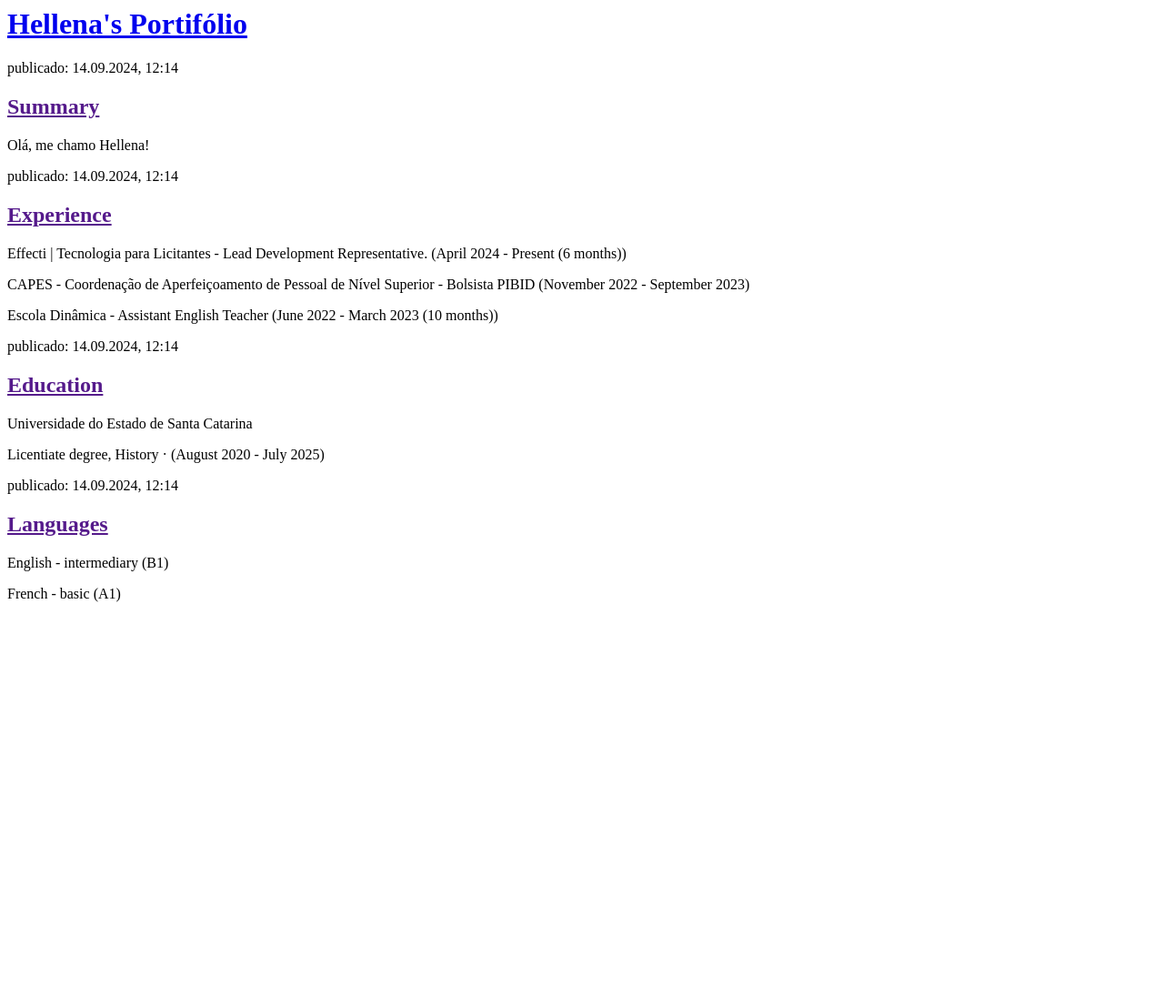
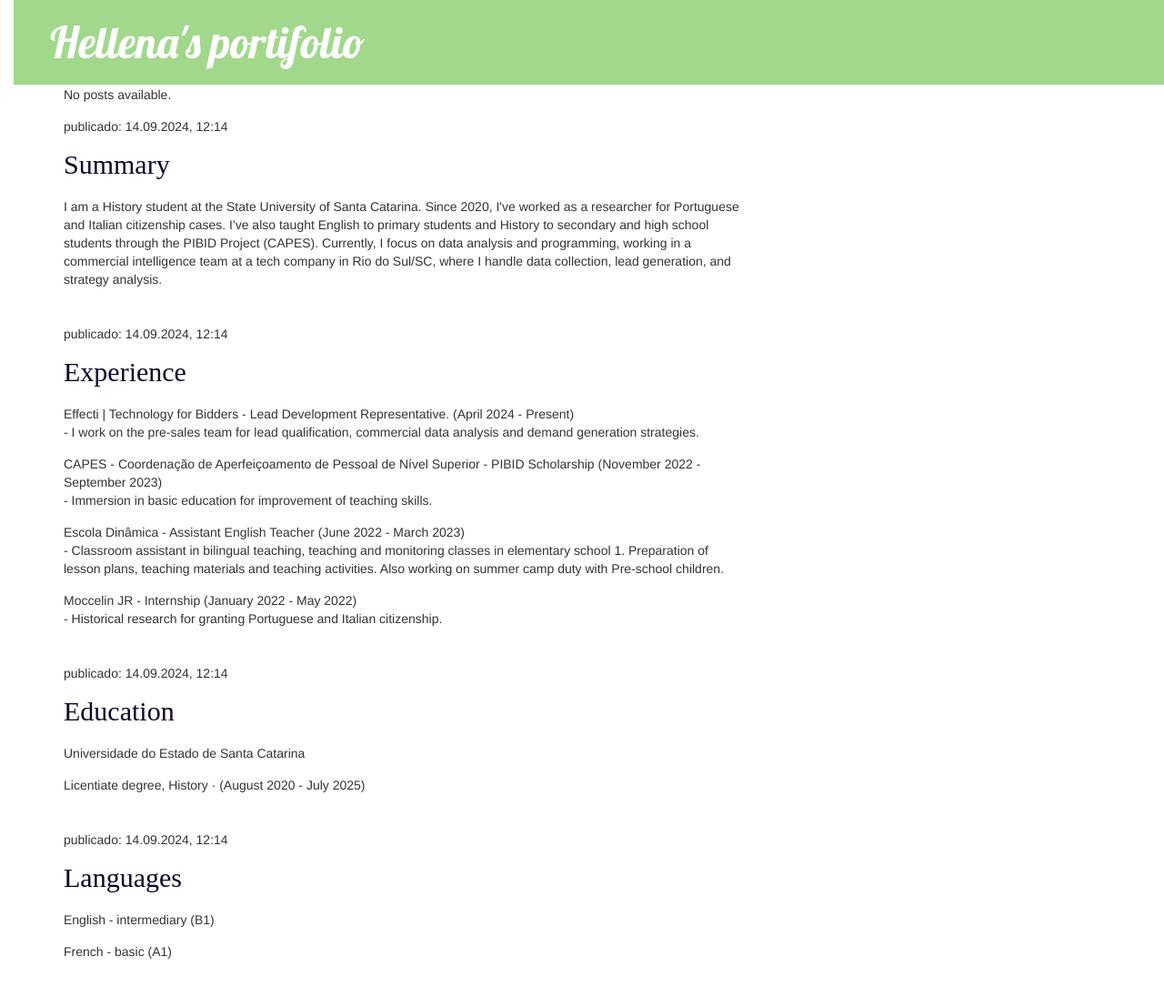
Before and after one commit to Hellena-Julia/my-first-blog, a Django app: page / in a window 1280 px wide. Shown: the whole page at 91% size. Before the commit the page ends 662 px from the top, so only its background shows below. Run offline with Django 5.2, Linux system fonts and the light colour scheme; data comes from the database, SQL or seed files in the repository; some libraries are stand-ins or nearby versions.

Commit message:
Added view and template for detailed blog post as well as CSS for the site.

```diff
--- /dev/null
+++ b/blog/static/css/blog.css
@@ -0,0 +1,85 @@
+/* Estilo da página header */
+.page-header {
+    background-color: #a1d88b; /* Fundo verde */
+    margin: 0; /* Remove a margem externa */
+    padding: 20px 20px 20px 40px; /* Preenchimento interno */
+}
+
+/* Estilo dos elementos dentro do cabeçalho */
+.page-header h1, .page-header h1 a, .page-header h1 a:visited, .page-header h1 a:active {
+    color: #ffffff; /* Texto branco */
+    font-size: 36pt; /* Tamanho da fonte */
+    text-decoration: none; /* Remove o sublinhado */
+    font-family: 'Lobster', cursive; /* Fonte Lobster */
+    margin: 0; /* Remove a margem externa */
+}
+
+/* Certifique-se de que não há margem ou preenchimento adicionais no body */
+body {
+    margin: 0; /* Remove a margem do body */
+    padding: 0; /* Remove o preenchimento do body */
+}
+
+/* Estilo para os cabeçalhos principais */
+h1, h2, h3, h4 {
+    font-family: 'Lobster', cursive; /* Fonte cursiva para cabeçalhos principais */
+    margin: 0; /* Remove a margem dos cabeçalhos */
+}
+
+/* Estilo para cabeçalhos de seção específicos */
+.section-heading h2 {
+    font-family: 'Times New Roman', serif; /* Fonte tradicional para cabeçalhos de seção */
+    margin-bottom: 20px; /* Espaçamento inferior */
+}
+
+/* Estilo para o conteúdo das seções */
+#summary, #experience, #education, #languages {
+    margin-bottom: 40px; /* Espaçamento inferior entre seções */
+}
+
+/* Espaçamento para os parágrafos */
+p {
+    margin-bottom: 15px; /* Espaçamento inferior entre parágrafos */
+}
+
+/* Estilo para os links dentro de h2 */
+h1 a, h2 a {
+    color: #100429; /* Cor dos links */
+    text-decoration: none; /* Remove o sublinhado dos links */
+}
+
+/* Estilo do conteúdo da página */
+.content {
+    margin-left: 40px; /* Espaçamento interno à esquerda */
+}
+
+/* Estilo das datas nos posts */
+.date {
+    color: #828282; /* Cor da data */
+}
+
+/* Estilo do formulário de postagem */
+.post-form textarea, .post-form input {
+    width: 100%; /* Largura total do formulário */
+}
+
+/* Estilo dos itens do menu superior */
+.top-menu, .top-menu:hover, .top-menu:visited {
+    color: #ffffff; /* Cor do menu */
+    float: right; /* Alinhamento à direita */
+    font-size: 26pt; /* Tamanho da fonte do menu */
+    margin-right: 20px; /* Margem à direita */
+}
+
+/* Estilo dos posts */
+.post {
+    margin-bottom: 70px; /* Espaçamento inferior entre posts */
+}
+
+/* Estilo dos links dentro dos posts */
+.post h2 a, .post h2 a:visited {
+    color: #000000; /* Cor dos links dos posts */
+}
+body {
+    padding-left: 15px;
+}
--- /dev/null
+++ b/blog/templates/blog/base.html
@@ -0,0 +1,87 @@
+{% load static %}
+<!DOCTYPE html>
+<html>
+<head>
+    <title>Hellena's Portifólio</title>
+    <link rel="stylesheet" href="//maxcdn.bootstrapcdn.com/bootstrap/3.2.0/css/bootstrap.min.css">
+    <link rel="stylesheet" href="//maxcdn.bootstrapcdn.com/bootstrap/3.2.0/css/bootstrap-theme.min.css">
+    <link rel="stylesheet" href="{% static 'css/blog.css' %}">
+    <link href="//fonts.googleapis.com/css?family=Lobster&subset=latin,latin-ext" rel="stylesheet" type="text/css">
+</head>
+<body>
+    <div class="page-header">
+        <h1><a href="/">Hellena's portifolio</a></h1>
+    </div>
+
+    <div class="content container">
+        <div class="row">
+            <div class="col-md-8">
+                {% block content %}
+                <!-- Adicionando o conteúdo dos posts -->
+                {% for post in posts %}
+                    <div class="post">
+                        <div class="date">
+                            <p>published: {{ post.published_date }}</p>
+                        </div>
+                        <h2><a href="">{{ post.title }}</a></h2>
+                        <p>{{ post.text|linebreaksbr }}</p>
+                    </div>
+                {% empty %}
+                    <p>No posts available.</p>
+                {% endfor %}
+                {% endblock %}
+
+                <!-- Seções adicionais como Summary, Experience, Education, e Languages -->
+                <div class="post2 section-heading">
+                    <section id="summary">
+                        <p>publicado: 14.09.2024, 12:14</p>
+                        <h2><a href="">Summary</a></h2>
+                        <p>I am a History student at the State University of Santa Catarina. Since 2020, I've worked as a researcher for Portuguese and Italian citizenship cases. I've also taught English to primary students and History to secondary and high school students through the PIBID Project (CAPES). Currently, I focus on data analysis and programming, working in a commercial intelligence team at a tech company in Rio do Sul/SC, where I handle data collection, lead generation, and strategy analysis.</p>
+                    </section>
+                </div>
+
+                <div class="post3 section-heading">
+                    <section id="experience">
+                        <p class="experience-date">publicado: 14.09.2024, 12:14</p>
+                        <h2><a href="">Experience</a></h2>
+                        <p>Effecti | Technology for Bidders - Lead Development Representative. (April 2024 - Present)
+                            <br>
+                            - I work on the pre-sales team for lead qualification, commercial data analysis and demand generation strategies.
+                        </p>
+                        <p>CAPES - Coordenação de Aperfeiçoamento de Pessoal de Nível Superior - PIBID Scholarship (November 2022 - September 2023)
+                            <br>
+                            - Immersion in basic education for improvement of teaching skills.
+                        </p>
+                        <p>Escola Dinâmica - Assistant English Teacher (June 2022 - March 2023)
+                            <br>
+                            - Classroom assistant in bilingual teaching, teaching and monitoring classes in elementary school 1. Preparation of lesson plans, teaching materials and teaching activities. Also working on summer camp duty with Pre-school children.
+                        </p>
+                        <p>Moccelin JR - Internship (January 2022 - May 2022)
+                            <br>
+                            - Historical research for granting Portuguese and Italian citizenship.
+                        </p>
+                    </section>
+                </div>
+
+                <div class="post4 section-heading">
+                    <section id="education">
+                        <p>publicado: 14.09.2024, 12:14</p>
+                        <h2><a href="">Education</a></h2>
+                        <p>Universidade do Estado de Santa Catarina</p>
+                        <p>Licentiate degree, History · (August 2020 - July 2025)</p>
+                    </section>
+                </div>
+
+                <div class="post5 section-heading">
+                    <section id="languages">
+                        <p>publicado: 14.09.2024, 12:14</p>
+                        <h2><a href="">Languages</a></h2>
+                        <p>English - intermediary (B1)</p>
+                        <p>French - basic (A1)</p>
+                    </section>
+                </div>
+            </div>
+        </div>
+    </div>
+</body>
+</html>
--- a/blog/templates/blog/post_list.html
+++ b/blog/templates/blog/post_list.html
@@ -1,51 +1,14 @@
-<html></html>
-<head>
-    <title>Hellena's Portifólio</title>
-</head>
-<body>
-    <header>
-        <h1><a href="/">Hellena's Portifólio</a></h1>
-    </header>
-
-    <section id="posts">
-        <!-- Iterar sobre os posts e exibi-los -->
-        {% for post in posts %}
-            <article>
-                <h2>{{ post.title }}</h2>
-                <p>Publicado: {{ post.publish_date }}</p>
-                <p>{{ post.content }}</p>
-            </article>
-        {% empty %}
-            <p></p>
-        {% endfor %}
-    </section>
-
-    <section id="summary"></section>
-        <p>publicado: 14.09.2024, 12:14</p>
-        <h2><a href="">Summary</a></h2>
-        <p>Olá, me chamo Hellena!</p>
-    </section>
-
-    <section id="experience">
-        <p>publicado: 14.09.2024, 12:14</p>
-        <h2><a href="">Experience</a></h2>
-        <p>Effecti | Tecnologia para Licitantes - Lead Development Representative. (April 2024 - Present (6 months))</p>
-        <p>CAPES - Coordenação de Aperfeiçoamento de Pessoal de Nível Superior - Bolsista PIBID (November 2022 - September 2023)</p>
-        <p>Escola Dinâmica - Assistant English Teacher (June 2022 - March 2023 (10 months))</p>
-    </section>
-
-    <section id="education">
-        <p>publicado: 14.09.2024, 12:14</p>
-        <h2><a href="">Education</a></h2>
-        <p>Universidade do Estado de Santa Catarina</p>
-        <p>Licentiate degree, History · (August 2020 - July 2025)</p>
-    </section>
-
-    <section id="languages"></section>
-        <p>publicado: 14.09.2024, 12:14</p>
-        <h2><a href="">Languages</a></h2>
-        <p>English - intermediary (B1)</p>
-        <p>French - basic (A1)</p>
-    </section>
-</body>
-</html>
+{% extends 'blog/base.html' %}
+{% block content %}
+                {% for post in posts %}
+                    <div class="post">
+                        <div class="date">
+                            <p>published: {{ post.published_date }}</p>
+                        </div>
+                        <h2><a href="{% url 'post_detail' pk=post.pk %}">{{ post.title }}</a></h2>
+    <p>{{ post.text|linebreaksbr }}</p>
+    </div>
+    {% empty %}
+        <p>No posts available.</p>
+    {% endfor %}
+{% endblock %}
--- a/blog/urls.py
+++ b/blog/urls.py
@@ -2,5 +2,6 @@ from django.urls import path
 from . import views
 
 urlpatterns = [
-    path('', views.post_list, name='blog'),
+    path('', views.post_list, name='post_list'),
+    path('post/<int:pk>/', views.post_detail, name='post_detail'),
 ]
--- a/blog/views.py
+++ b/blog/views.py
@@ -1,21 +1,14 @@
-from django.shortcuts import render
-
-
-def post_list(request):
-    return render(request, 'blog/post_list.html', {})
-    from django.shortcuts import render
-    from .models import Post
-
-from django.shortcuts import render
+from django.shortcuts import render, get_object_or_404
 from django.utils import timezone
 from .models import Post
 
-
 def post_list(request):
     posts = Post.objects.filter(published_date__lte=timezone.now()).order_by('published_date')
-    return render(request, 'blog/post_list.html', {})
+    return render(request, 'blog/post_list.html', {'posts': posts})
 
-
+def post_detail(request, pk):
+    post = get_object_or_404(Post, pk=pk)
+    return render(request, 'blog/post_detail.html', {'post': post})
 
 
 # Create your views here.
```
Also changed, not shown: blog/templates/blog/post_detail.html (added, +13 -0 lines).
